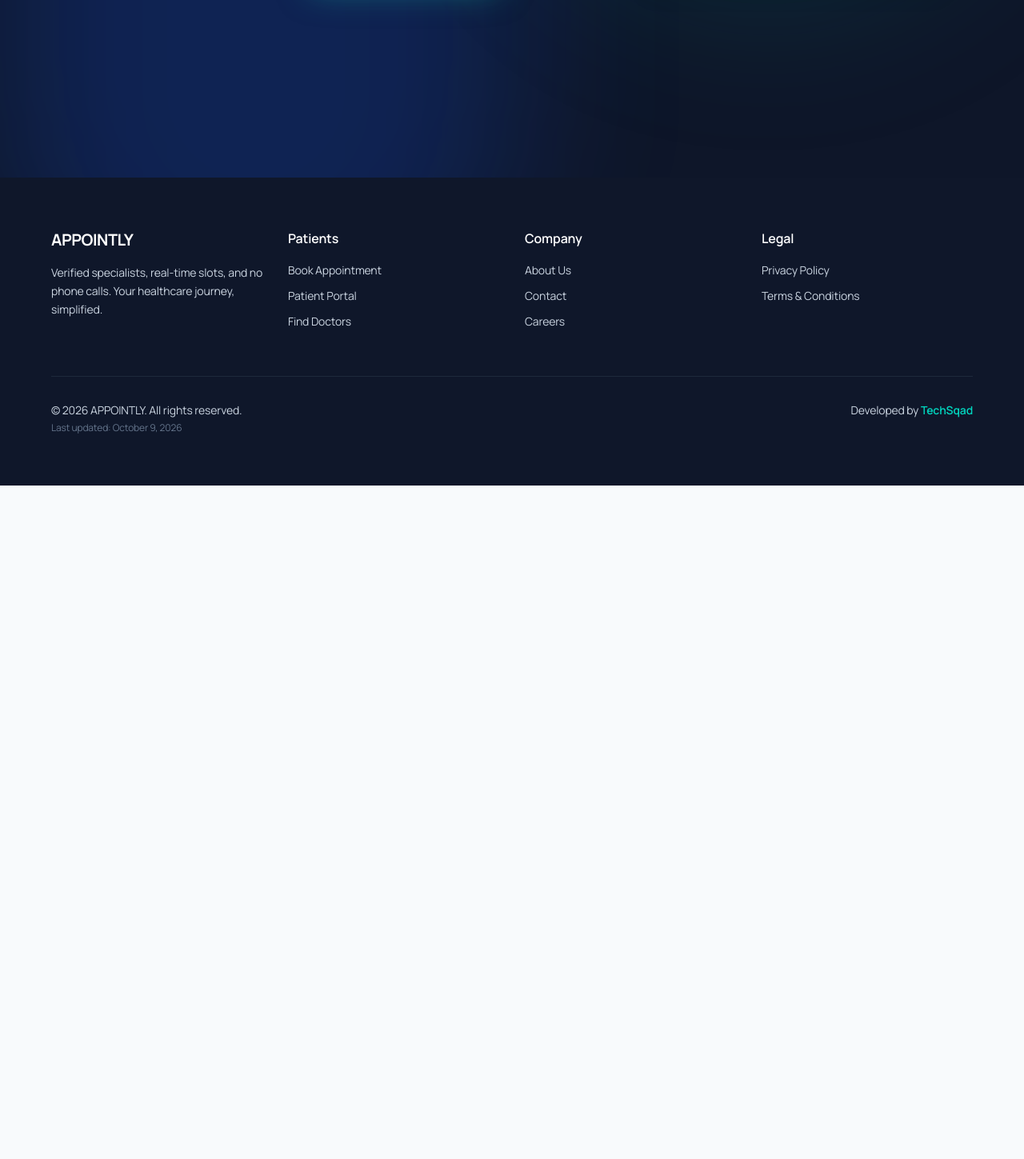
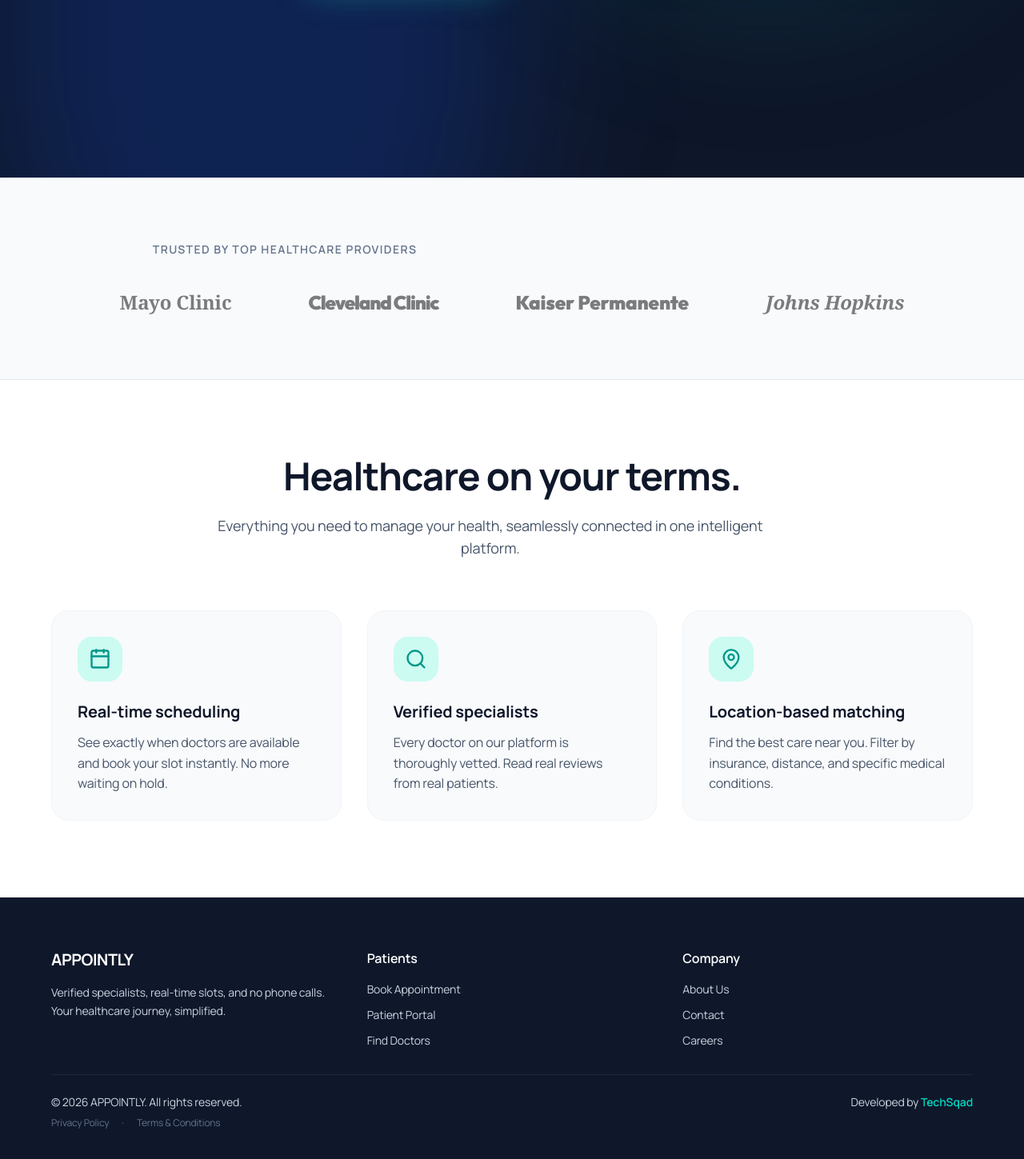
Before and after one commit to Sharathhhh22/Slot-Yourself, a Next.js app: page / in a window 1280 px wide. Shown: the part 797-2246 px from the top of the page at 80% size. Before the commit the page ends 1404 px from the top, so only its background shows below. Built offline with nearby package versions, Linux system fonts and the light colour scheme.

Commit message:
fix: usability heuristics (footer layout, cta consistency, homepage whitespace)

```diff
--- a/src/app/(marketing)/page.tsx
+++ b/src/app/(marketing)/page.tsx
@@ -67,6 +67,57 @@ export default function Home() {
             </motion.div>
           </div>
         </section>
+
+        {/* SOCIAL PROOF SECTION */}
+        <section className="py-20 bg-slate-50 dark:bg-slate-950 border-b border-slate-200 dark:border-slate-800">
+          <div className="max-w-[1400px] mx-auto px-6 md:px-16 text-center">
+            <p className="text-sm font-semibold text-slate-500 uppercase tracking-widest mb-10">Trusted by top healthcare providers</p>
+            <div className="flex flex-wrap justify-center items-center gap-12 md:gap-24 opacity-60 grayscale">
+              {/* Simulated logos using text for now */}
+              <div className="text-2xl font-black font-serif text-slate-800 dark:text-slate-300">Mayo Clinic</div>
+              <div className="text-2xl font-black font-sans text-slate-800 dark:text-slate-300 tracking-tighter">Cleveland Clinic</div>
+              <div className="text-2xl font-black font-sans text-slate-800 dark:text-slate-300">Kaiser Permanente</div>
+              <div className="text-2xl font-black font-serif text-slate-800 dark:text-slate-300 italic">Johns Hopkins</div>
+            </div>
+          </div>
+        </section>
+
+        {/* QUICK FEATURES PREVIEW */}
+        <section className="py-24 bg-white dark:bg-slate-900">
+          <div className="max-w-[1400px] mx-auto px-6 md:px-16">
+            <div className="text-center max-w-3xl mx-auto mb-16">
+              <h2 className="text-3xl md:text-5xl font-bold tracking-tight text-slate-900 dark:text-white mb-6">Healthcare on your terms.</h2>
+              <p className="text-lg text-slate-600 dark:text-slate-400">Everything you need to manage your health, seamlessly connected in one intelligent platform.</p>
+            </div>
+
+            <div className="grid md:grid-cols-3 gap-8">
+              <div className="p-8 rounded-3xl bg-slate-50 dark:bg-slate-800/50 border border-slate-100 dark:border-slate-800">
+                <div className="w-14 h-14 bg-teal-100 dark:bg-teal-900/30 text-teal-600 dark:text-teal-400 rounded-2xl flex items-center justify-center mb-6">
+                  <Calendar className="w-7 h-7" />
+                </div>
+                <h3 className="text-xl font-bold text-slate-900 dark:text-white mb-3">Real-time scheduling</h3>
+                <p className="text-slate-600 dark:text-slate-400">See exactly when doctors are available and book your slot instantly. No more waiting on hold.</p>
+              </div>
+
+              <div className="p-8 rounded-3xl bg-slate-50 dark:bg-slate-800/50 border border-slate-100 dark:border-slate-800">
+                <div className="w-14 h-14 bg-teal-100 dark:bg-teal-900/30 text-teal-600 dark:text-teal-400 rounded-2xl flex items-center justify-center mb-6">
+                  <Search className="w-7 h-7" />
+                </div>
+                <h3 className="text-xl font-bold text-slate-900 dark:text-white mb-3">Verified specialists</h3>
+                <p className="text-slate-600 dark:text-slate-400">Every doctor on our platform is thoroughly vetted. Read real reviews from real patients.</p>
+              </div>
+
+              <div className="p-8 rounded-3xl bg-slate-50 dark:bg-slate-800/50 border border-slate-100 dark:border-slate-800">
+                <div className="w-14 h-14 bg-teal-100 dark:bg-teal-900/30 text-teal-600 dark:text-teal-400 rounded-2xl flex items-center justify-center mb-6">
+                  <MapPin className="w-7 h-7" />
+                </div>
+                <h3 className="text-xl font-bold text-slate-900 dark:text-white mb-3">Location-based matching</h3>
+                <p className="text-slate-600 dark:text-slate-400">Find the best care near you. Filter by insurance, distance, and specific medical conditions.</p>
+              </div>
+            </div>
+          </div>
+        </section>
+
       </main>
     </div>
   )
--- a/src/components/layout/Footer.tsx
+++ b/src/components/layout/Footer.tsx
@@ -4,7 +4,7 @@ export function Footer() {
   return (
     <footer className="bg-slate-900 text-slate-300 py-12 md:py-16">
       <div className="max-w-[1400px] mx-auto px-6 md:px-16">
-        <div className="grid grid-cols-1 md:grid-cols-4 gap-12 md:gap-8 mb-12">
+        <div className="grid grid-cols-1 md:grid-cols-3 gap-12 md:gap-8 mb-8">
 
           <div className="md:col-span-1">
             <h2 className="text-xl font-bold text-white mb-4 tracking-tight">APPOINTLY</h2>
@@ -31,20 +31,16 @@ export function Footer() {
             </ul>
           </div>
 
-          <div>
-            <h4 className="text-white font-semibold mb-4">Legal</h4>
-            <ul className="space-y-3 text-sm">
-              <li><Link href="/privacy" className="hover:text-white transition-colors">Privacy Policy</Link></li>
-              <li><Link href="/terms" className="hover:text-white transition-colors">Terms & Conditions</Link></li>
-            </ul>
-          </div>
-
         </div>
 
-        <div className="pt-8 border-t border-slate-800 text-sm flex flex-col md:flex-row justify-between items-center md:items-start gap-6">
+        <div className="pt-6 border-t border-slate-800 text-sm flex flex-col md:flex-row justify-between items-center md:items-start gap-6">
           <div className="order-2 md:order-1 flex flex-col items-center md:items-start gap-1">
             <p>&copy; {new Date().getFullYear()} APPOINTLY. All rights reserved.</p>
-            <p className="text-xs text-slate-500">Last updated: {new Date().toLocaleDateString('en-US', { month: 'long', day: 'numeric', year: 'numeric' })}</p>
+            <div className="flex items-center gap-4 text-xs text-slate-500 mt-1">
+              <Link href="/privacy" className="hover:text-slate-300 transition-colors">Privacy Policy</Link>
+              <span>&middot;</span>
+              <Link href="/terms" className="hover:text-slate-300 transition-colors">Terms & Conditions</Link>
+            </div>
           </div>
           <div className="flex flex-col items-center md:items-end gap-2 order-1 md:order-2">
             <p>
--- a/src/components/layout/Navbar.tsx
+++ b/src/components/layout/Navbar.tsx
@@ -126,7 +126,7 @@ export function Navbar() {
                   href="/signup"
                   className="inline-flex h-8 items-center justify-center rounded bg-slate-900 dark:bg-white px-5 nav-text text-sm tracking-wide text-white dark:text-slate-900 transition-opacity hover:opacity-90"
                 >
-                  Create Account
+                  Create Free Account
                 </Link>
               </>
             )}
@@ -203,7 +203,7 @@ export function Navbar() {
                       href="/signup"
                       className="inline-flex items-center justify-center w-full h-12 rounded bg-slate-900 dark:bg-white text-[14px] font-medium tracking-wide text-white dark:text-slate-900"
                     >
-                      Create Account
+                      Create Free Account
                     </Link>
                   </>
                 )}
```
